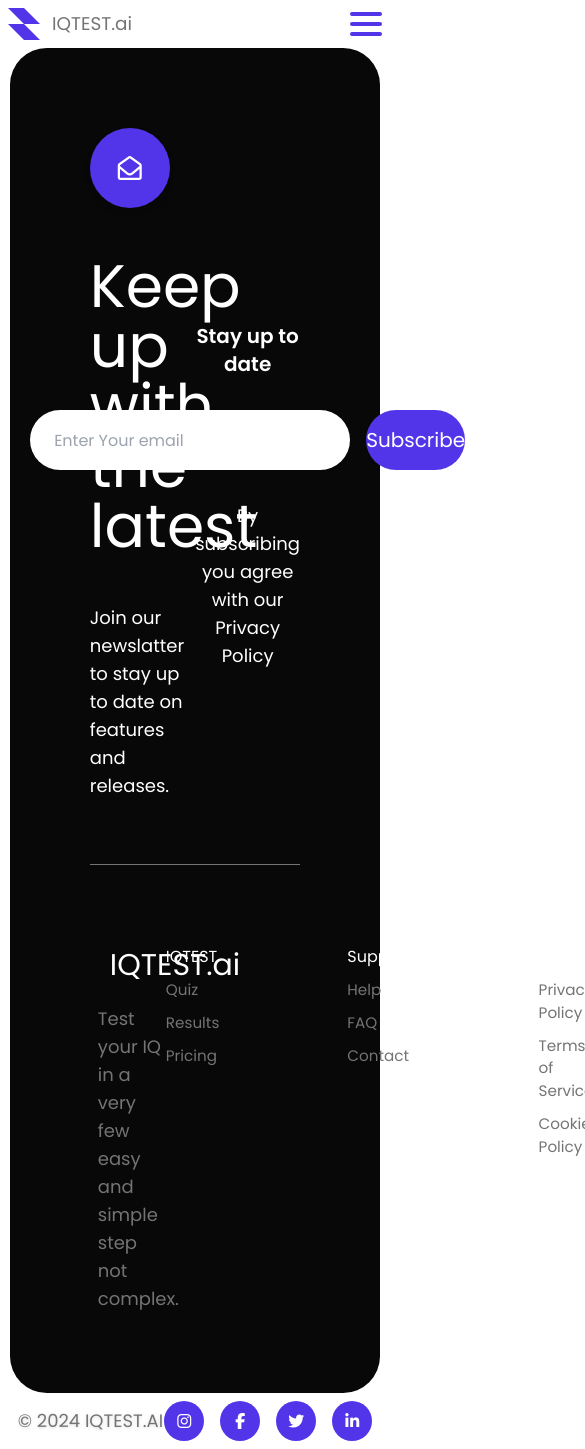
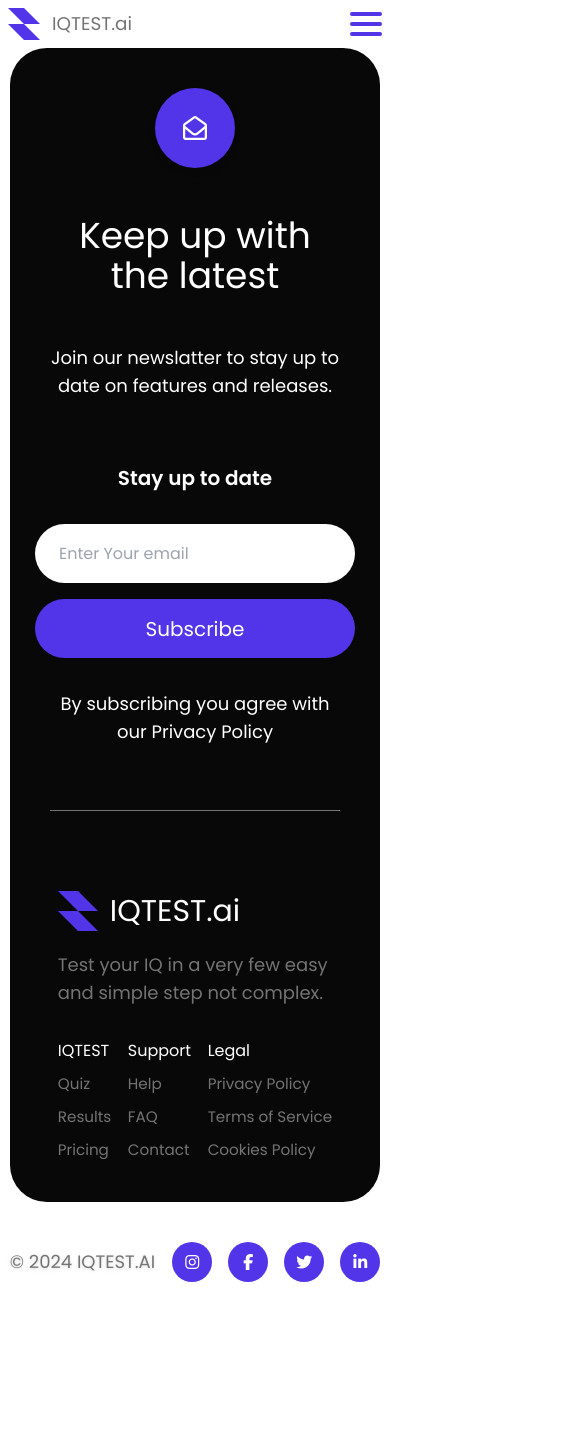
Before and after one commit to mustaphashykh/testing-component, a React (Vite) app: page / in a window 390 px wide. Shown: the whole page, 585 px wide, since content can reach past the window. After the commit the page ends 1322 px from the top, so only its background shows below. Built offline with nearby package versions, Linux system fonts and the light colour scheme.

Commit message:
DisplayCard Responsiveness Done

```diff
--- a/src/components/common/Footer.jsx
+++ b/src/components/common/Footer.jsx
@@ -4,7 +4,7 @@ function Footer({ icons }) {
     const date = new Date()
     const year = date.getFullYear()
     return (
-        <div className="text-lg text-highlighted-text w-full flex items-center justify-between p-2 sm:p-0 sm:py-10">
+        <div className="text-lg text-highlighted-text w-full flex items-center justify-between py-10">
             <p className="font-medium drop-shadow">&copy; {year} IQTEST.AI</p>
             <div className='flex items-center gap-4'>
                 {
--- a/src/components/extras/DisplayCard.jsx
+++ b/src/components/extras/DisplayCard.jsx
@@ -3,19 +3,19 @@ import SubscriptionFrom from "./SubscriptionFrom"
 
 function DisplayCard() {
     return (
-        <div className="bg-main-black text-white p-20" style={{ borderRadius: '2.3rem' }}>
-            <div className="border-b-[1px] border-highlighted-text flex">
-                <div className="w-1/2 space-y-12 pb-16">
-                    <div className="w-20 h-20 drop-shadow-md bg-main-purple text-white rounded-full flex items-center justify-center"><i className="fa-regular fa-envelope-open text-2xl"></i></div>
-                    <p className="text-6xl">Keep up with the latest</p>
+        <div className="bg-main-black text-white p-10 md:p-20" style={{ borderRadius: '2.3rem' }}>
+            <div className="border-b-[1px] border-highlighted-text flex flex-col xl:flex-row">
+                <div className="w-full xl:w-1/2 space-y-12 pb-16 text-center">
+                    <div className="w-20 h-20 drop-shadow-md bg-main-purple text-white rounded-full flex items-center justify-center mx-auto xl:mx-0"><i className="fa-regular fa-envelope-open text-2xl"></i></div>
+                    <p className="text-4xl xl:text-6xl">Keep up with the latest</p>
                     <p className="text-lg">Join our newslatter to stay up to date on features and releases.</p>
                 </div>
-                <div className="w-1/2">
+                <div className="w-full xl:w-1/2 pb-16">
                     <SubscriptionFrom />
                 </div>
             </div>
-            <div className="pt-20 px-2 flex justify-between">
-                <div className="w-[35%] space-y-5">
+            <div className="pt-20 px-2 flex flex-col xl:flex-row gap-8 xl:gap-0 justify-between">
+                <div className="w-full xl:w-[35%] space-y-5">
                     <div className='flex items-center gap-x-3'>
                         <div className='w-10 h-10 skew-x-[45deg] flex flex-wrap'>
                             <div className='w-[50%] h-[50%]' />
@@ -27,7 +27,7 @@ function DisplayCard() {
                     </div>
                     <p className="text-highlighted-text text-lg">Test your IQ in a very few easy and simple step not complex.</p>
                 </div>
-                <div className="flex items-start gap-32">
+                <div className="flex items-start justify-between xl:justify-normal xl:gap-32">
                     <NavigatorsList title={'IQTEST'} navigators={['Quiz', 'Results', 'Pricing']} />
                     <NavigatorsList title={'Support'} navigators={['Help', "FAQ", "Contact"]} />
                     <NavigatorsList title={'Legal'} navigators={['Privacy Policy', 'Terms of Service', 'Cookies Policy']} />
--- a/src/components/extras/SubscriptionFrom.jsx
+++ b/src/components/extras/SubscriptionFrom.jsx
@@ -3,9 +3,9 @@ function SubscriptionFrom() {
         <div className="w-full h-full flex flex-col items-center justify-center">
             <form className="w-full text-center space-y-8" onSubmit={(e) => e.preventDefault()}>
                 <p className="text-xl font-semibold">Stay up to date</p>
-                <div className="flex items-center justify-center gap-4">
+                <div className="flex flex-col md:flex-row items-center justify-center gap-4">
                     <input type="text" placeholder="Enter Your email" className="w-80 h-[3.7rem] px-6 rounded-full" />
-                    <button type="submit" className="w-40 h-[3.7rem] text-xl bg-main-purple text-white rounded-full">Subscribe</button>
+                    <button type="submit" className="w-80 md:w-40 h-[3.7rem] text-xl bg-main-purple text-white rounded-full">Subscribe</button>
                 </div>
                 <p className="text-lg">By subscribing you agree with our Privacy Policy</p>
             </form>
```
